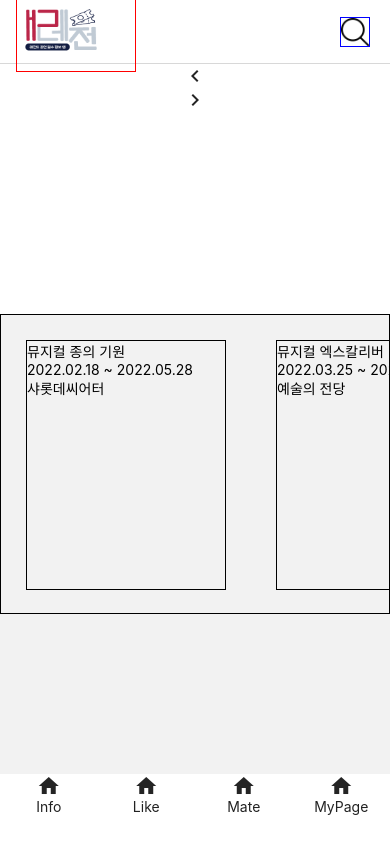
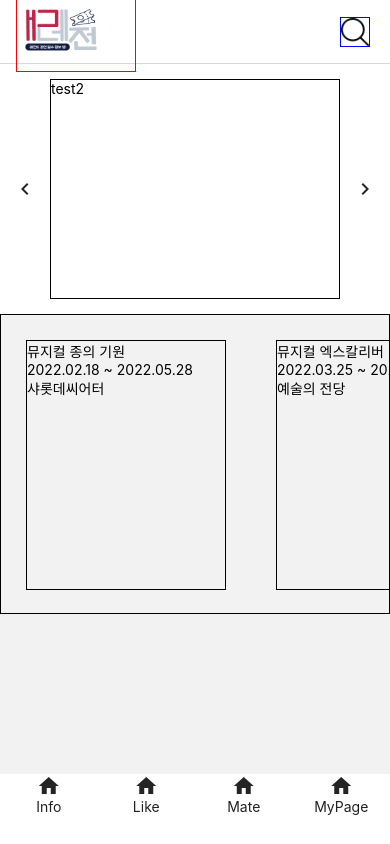
Before and after one commit to jypark8806/retail, a React Native app: screen /home in a window 390 px wide. Built offline with nearby package versions, Linux system fonts and the light colour scheme.

Commit message:
메인 리스트 커밋

```diff
--- a/src/components/list/MainList.tsx
+++ b/src/components/list/MainList.tsx
@@ -1,21 +1,71 @@
 import {Icon} from '@rneui/themed';
-import React from 'react';
+import React, { useCallback, useEffect, useMemo, useRef, useState } from 'react';
+import { View } from 'react-native';
 import {TouchableOpacity} from 'react-native-gesture-handler';
+import MainListItem from './MainListItem';
+import { mainListStyleSheet } from './style';
+
+const tempItemList = [
+  {name: 'test1'},
+  {name: 'test2'},
+  {name: 'test3'},
+  {name: 'test4'},
+  {name: 'test5'},
+];
 
 interface MainListProps {
   dataList: any[];
 }
+
 const MainList = (props: MainListProps) => {
-  return (
+  const [currentIndex, setCurrentIndex] = useState<number>(0);
+  const timeCheck = useRef<any>();
+
+  useEffect(() => {
+    // currentIndex 가 변할때마다 timeout 체크해서 있으면 제거하고 추가.
+    if (timeCheck.current){
+      clearTimeout(timeCheck.current);
+    }
+
+    timeCheck.current = setTimeout(() => {
+      if (currentIndex === tempItemList.length - 1){
+        setCurrentIndex(0);
+      }
+      else {
+        setCurrentIndex(currentIndex + 1);
+      }
+    }, 3000);
+  },[currentIndex]);
+
+  // 이전 버튼 클릭
+  const prevTouch = useCallback(() => {
+    if (currentIndex > 0){
+      setCurrentIndex(currentIndex - 1);
+    }
+  },[currentIndex]);
+
+  // 다음 버튼 클릭
+  const nextTouch = useCallback(() => {
+    if (currentIndex < tempItemList.length){
+      setCurrentIndex(currentIndex + 1);
+    }
+  },[currentIndex]);
+
+  return useMemo(() => (
     <>
-      <TouchableOpacity>
+      <TouchableOpacity style={mainListStyleSheet.buttonContainer} onPress={prevTouch}>
         <Icon name="chevron-left" />
       </TouchableOpacity>
-      <TouchableOpacity>
+      <View style={mainListStyleSheet.viewContainer}>
+        <View style={mainListStyleSheet.viewBox}>
+          <MainListItem item={tempItemList[currentIndex]} />
+        </View>
+      </View>
+      <TouchableOpacity style={mainListStyleSheet.buttonContainer} onPress={nextTouch}>
         <Icon name="chevron-right" />
       </TouchableOpacity>
     </>
-  );
+  ),[currentIndex]);
 };
 
 export default MainList;
--- /dev/null
+++ b/src/components/list/MainListItem.tsx
@@ -0,0 +1,15 @@
+import React from 'react';
+import { Text } from 'react-native';
+
+interface MainListItemProps {
+    item : any;
+}
+
+const MainListItem = (props: any) => {
+    const {item} = props;
+    return (
+        <Text>{item.name}</Text>
+    );
+};
+
+export default MainListItem;
--- /dev/null
+++ b/src/components/list/style.tsx
@@ -0,0 +1,21 @@
+import { StyleSheet } from 'react-native';
+
+export const mainListStyleSheet = StyleSheet.create({
+    buttonContainer: {
+        flexDirection: 'column',
+        width: 50,
+        height: '100%',
+        justifyContent: 'center',
+        alignContent: 'center',
+    },
+    viewContainer: {
+        flex: 1,
+        marginVertical: 15,
+    },
+    viewBox: {
+        borderColor: '#000',
+        borderWidth: 1,
+        width: '100%',
+        height: '100%',
+    }
+});
--- a/src/screens/home/index.tsx
+++ b/src/screens/home/index.tsx
@@ -24,7 +24,7 @@ export const home = (props: any) => {
     return (
         <View style={{flex: 1}}>
             {/* main */}
-            <View style={{width: '100%', height: 250, backgroundColor: '#fff'}}>
+            <View style={{flexDirection: 'row', width: '100%', height: 250, backgroundColor: '#fff'}}>
                 <MainList dataList={tempMainDataList} />
             </View>
             {/* 진행공연 */}
```
Also changed, not shown: .eslintrc.js.
